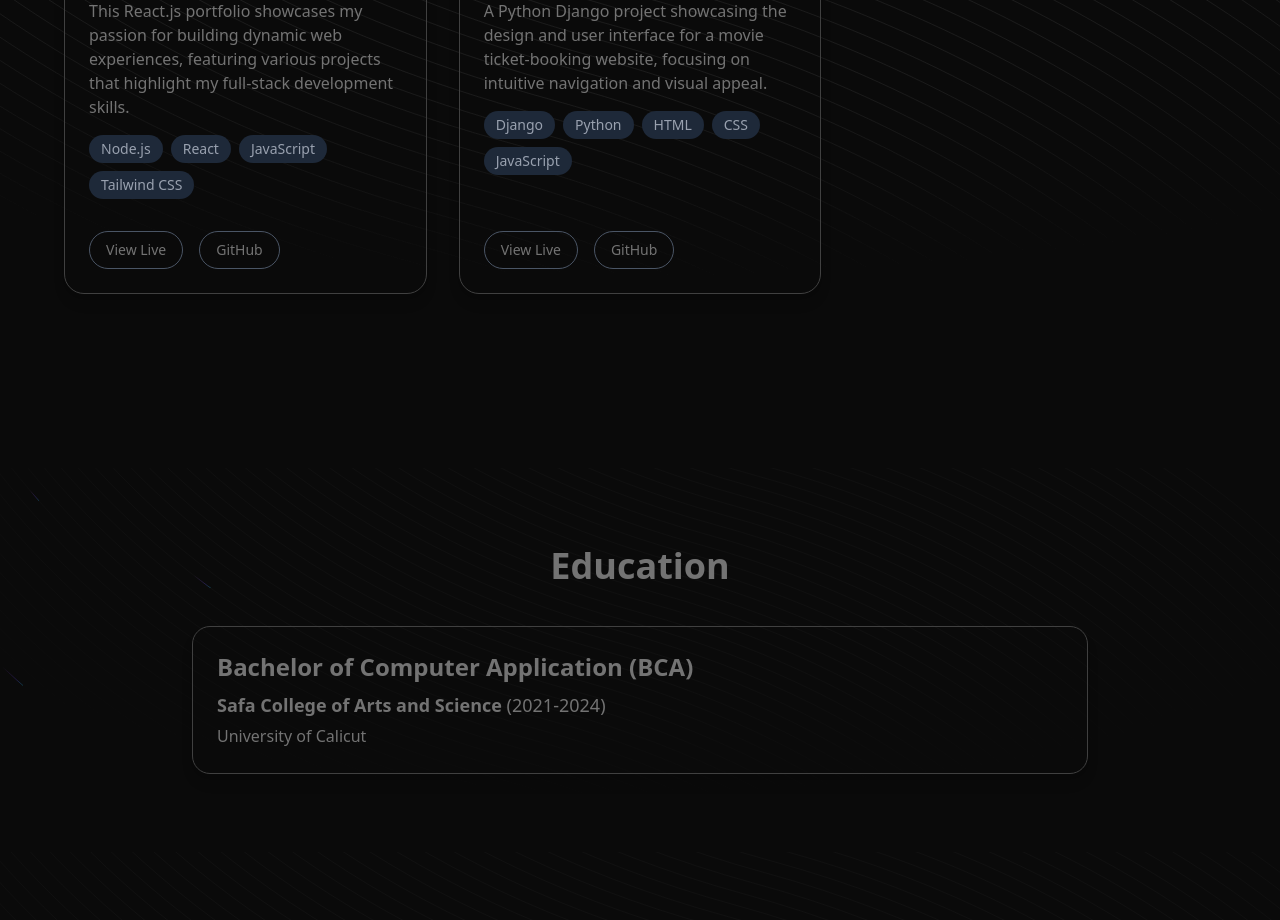
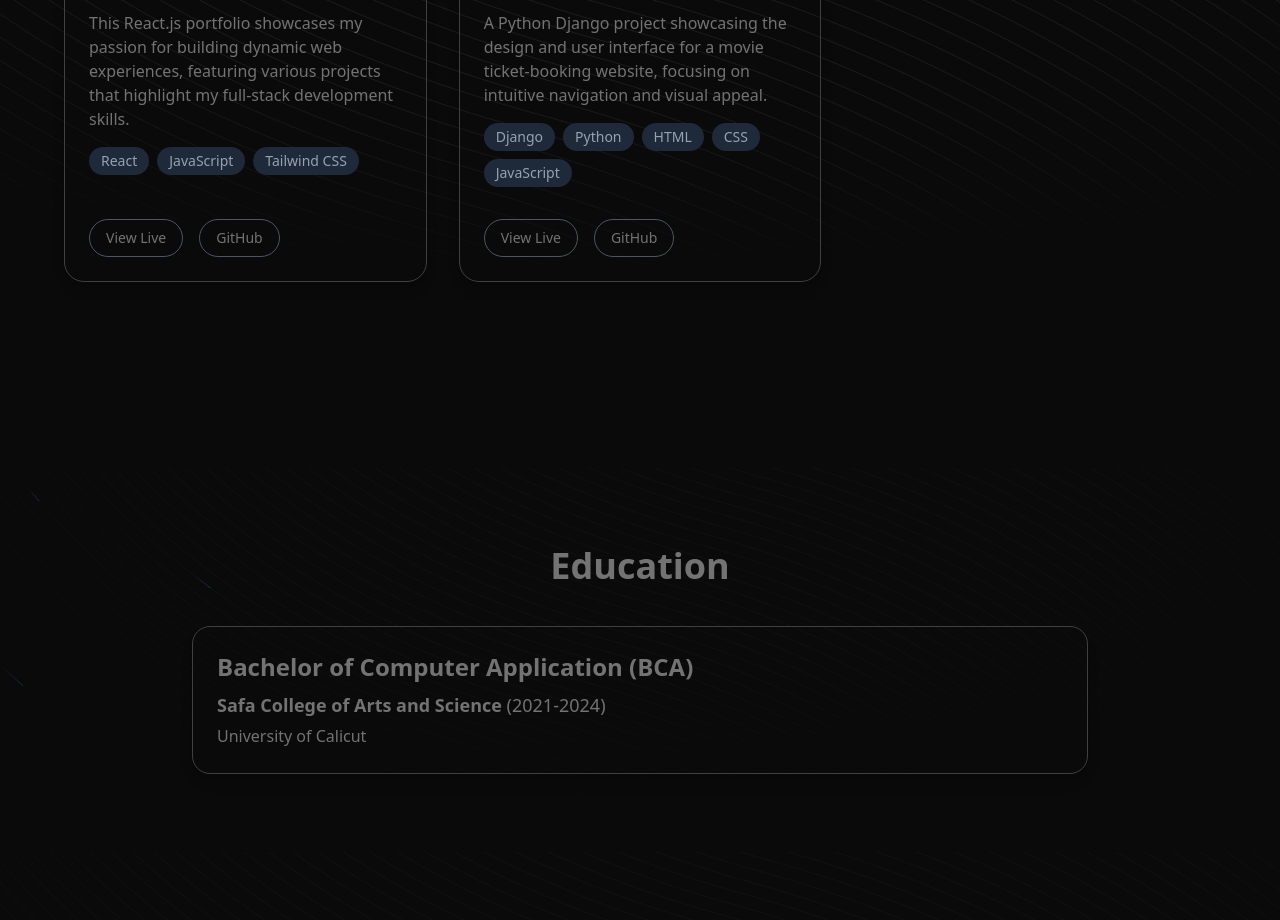
Before and after one commit to jidhin01/jidhinportfolio, a React (Vite) app: page / in a window 1280 px wide. Shown: the part 1640-2560 px from the top of the page. Built offline with nearby package versions, Linux system fonts and the light colour scheme.

Commit message:
ok 1 commit

```diff
--- a/src/Projects.jsx
+++ b/src/Projects.jsx
@@ -5,7 +5,7 @@ const projects = [
   {
     title: 'My portfolio',
     description: 'This React.js portfolio showcases my passion for building dynamic web experiences, featuring various projects that highlight my full-stack development skills.',
-    techStack: ['Node.js', 'React', 'JavaScript', 'Tailwind CSS'],
+    techStack: [ 'React', 'JavaScript', 'Tailwind CSS'],
     liveLink: '#',
     githubLink: 'https://github.com/jidhin01/jidhinportfolio',
   },
```
